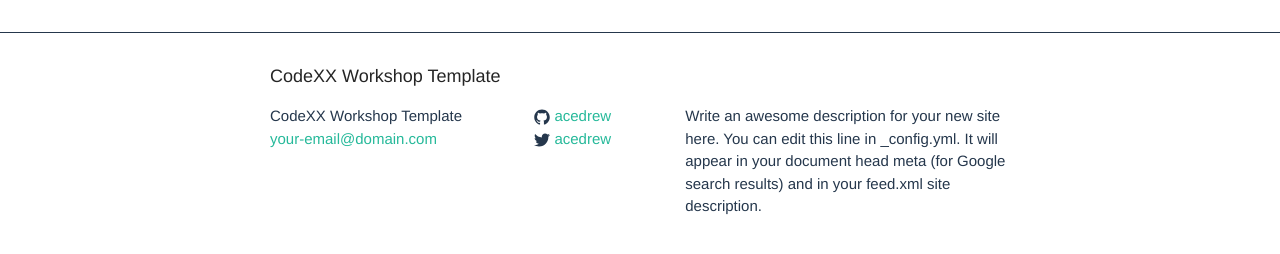
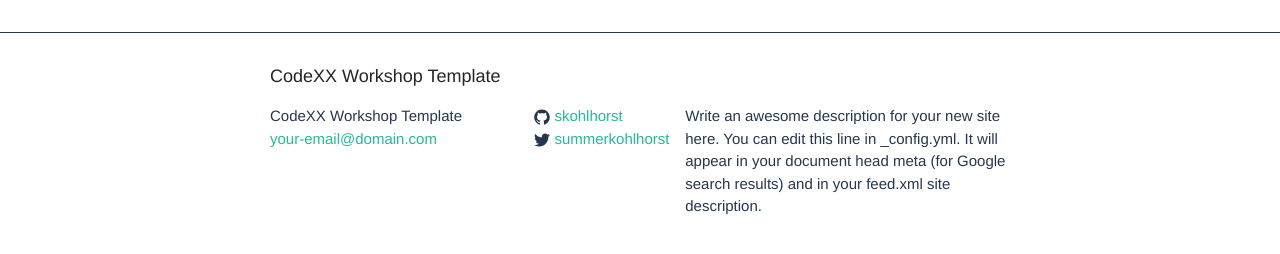
Before and after one commit to skohlhorst/CodeXX-Jekyll, a Jekyll site: the page built from index.html, in a window 1280 px wide. Shown: the part 276-530 px from the top of the page. Built offline with Jekyll 4.4.1, drawn with Linux system fonts in a browser that asks for light colours.

Commit message:
Update _config.yml

```diff
--- a/_config.yml
+++ b/_config.yml
@@ -7,8 +7,8 @@ description: > # this means to ignore newlines until "baseurl:"
   Google search results) and in your feed.xml site description.
 baseurl: "/CodeXX-Jekyll/" # the subpath of your site, e.g. /blog/
 url: "http://yourdomain.com" # the base hostname & protocol for your site
-twitter_username: acedrew
-github_username:  acedrew
+twitter_username: summerkohlhorst
+github_username:  skohlhorst
 
 # Build settings
 markdown: kramdown
```
